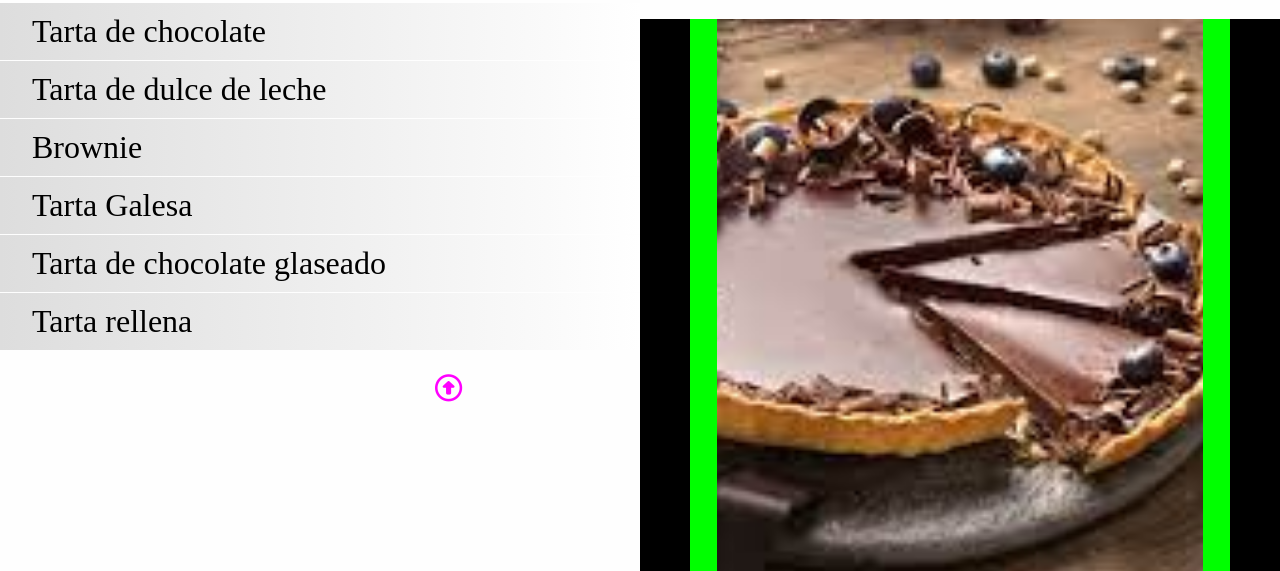
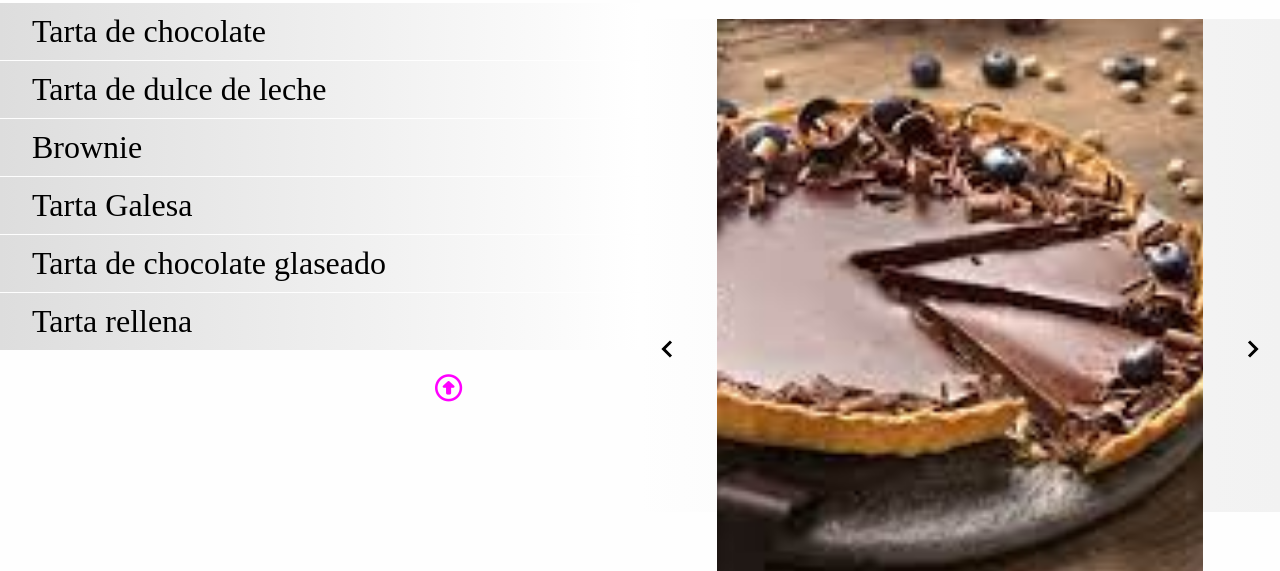
Before and after one commit to MF-Sur/MF-Sur.github.io, a plain HTML site: page index.html in a window 1280 px wide. Shown: the part 188-759 px from the top of the page. Drawn offline with Linux system fonts and the light colour scheme; files whose address does not match are found by name.

Commit message:
Otro cambio

```diff
--- a/CSS/estilos_slider.css
+++ b/CSS/estilos_slider.css
@@ -257,8 +257,8 @@
     width: 100%;
     height: 80%;
     margin: auto;
-    /* background: linear-gradient(-90deg, #f2f2f2, #f5f5f5, #f9f9f9, #fefefe ); */
-    background-color: #f00;
+    background: linear-gradient(-90deg, #f2f2f2, #f5f5f5, #f9f9f9, #fefefe );
+    /* background-color: #f00; */
     /* padding: 40px 0; */
 }
 
@@ -277,7 +277,7 @@
     margin: auto;
     padding: 10px;
     overflow: hidden;
-    background-color: #000;
+    /* background-color: #000; */
 }
 
 /* .container {
@@ -296,7 +296,7 @@
     opacity: 0;
     pointer-events: none; /* para no poder seleccionar los elementos*/
     display: grid;
-    background-color: #0f0;
+    /* background-color: #0f0; */
     /* grid-column: 1fr max-content; */
     align-items: center;
     transition: opacity 1.5s;
```
